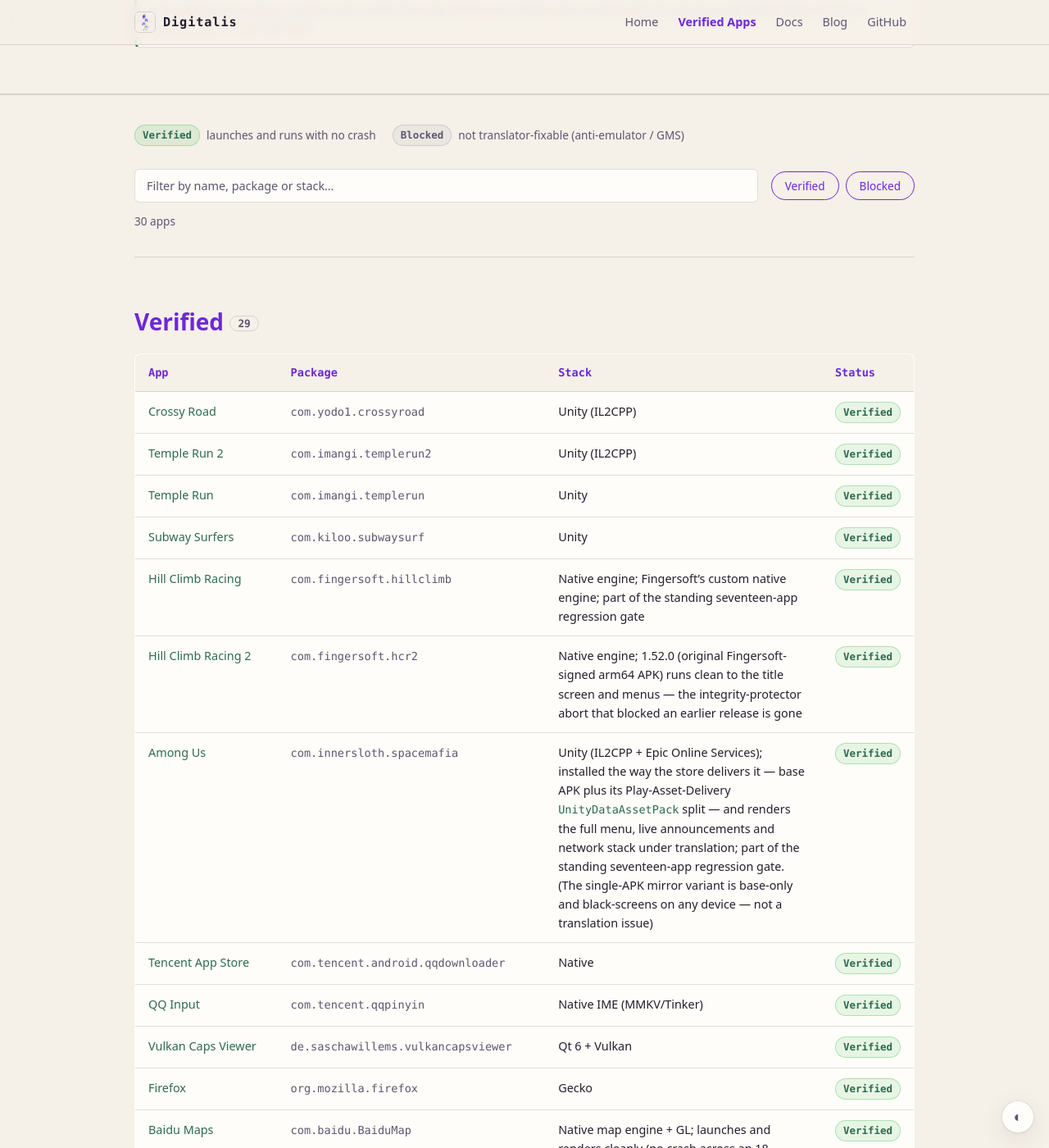
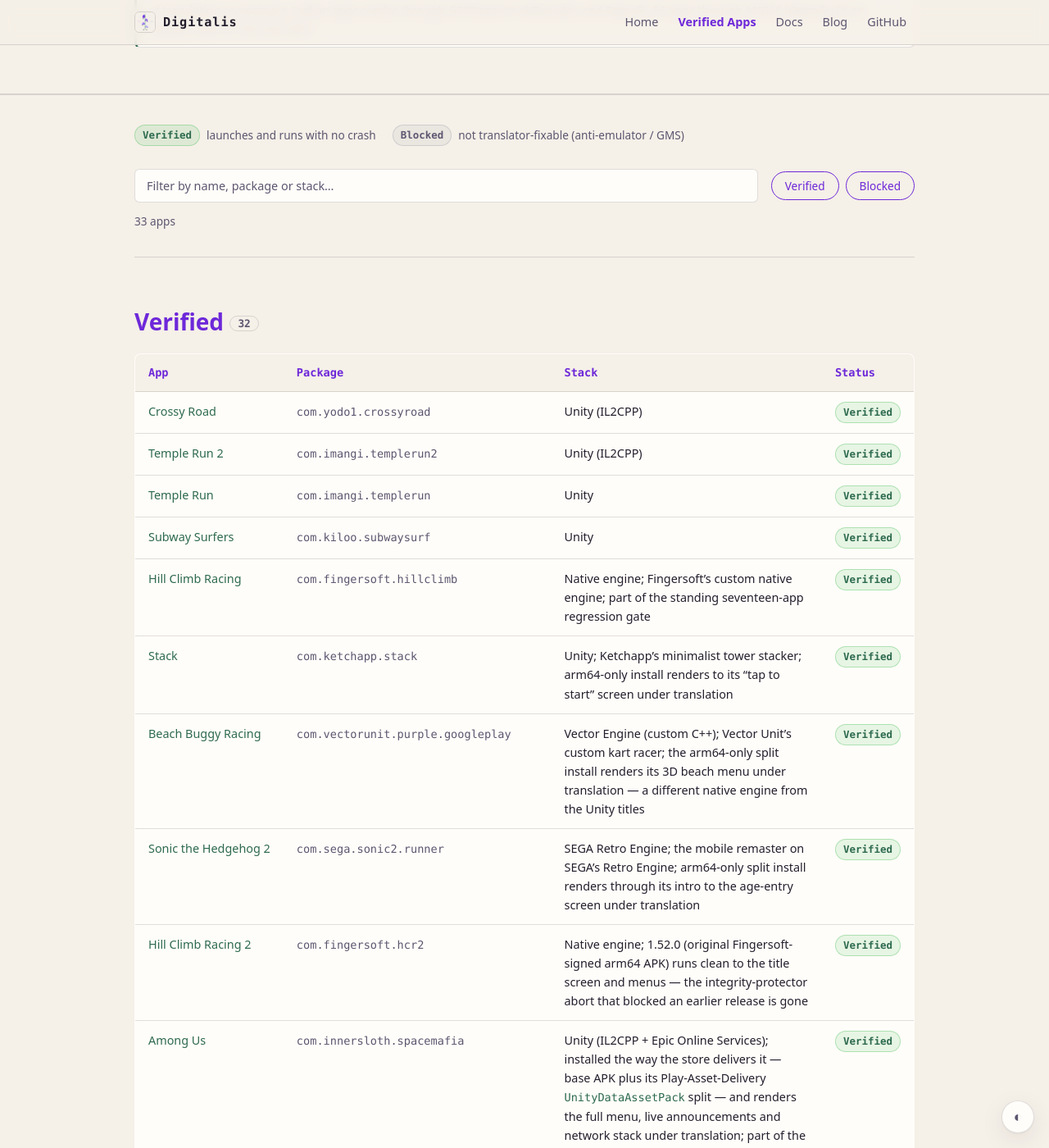
Before and after one commit to DigitalisX64/digitalisx64.github.io, a Jekyll site: the page built from apps.html, in a window 1280 px wide and 1400 px high, scrolled down 314 px. Shown: the whole window at 82% size. Built offline with Jekyll 4.4.1, drawn with Linux system fonts in a browser that asks for light colours.

Commit message:
Add Stack, Beach Buggy Racing, Sonic 2 to verified games
Three more arm64-only games confirmed rendering under translation, adding
engine diversity: Stack (Ketchapp/Unity), Beach Buggy Racing (Vector Unit
custom C++ engine), Sonic the Hedgehog 2 (SEGA Retro Engine). Each installs
with no x86/x86_64 native code, so it runs under translation rather than
natively.

```diff
--- a/_data/apps.yml
+++ b/_data/apps.yml
@@ -35,6 +35,25 @@ verified:
     notes: >-
       Fingersoft&rsquo;s custom native engine; part of the standing
       seventeen-app regression gate
+  - name: 'Stack'
+    package: com.ketchapp.stack
+    stack: 'Unity'
+    notes: >-
+      Ketchapp&rsquo;s minimalist tower stacker; arm64-only install renders to
+      its &ldquo;tap to start&rdquo; screen under translation
+  - name: 'Beach Buggy Racing'
+    package: com.vectorunit.purple.googleplay
+    stack: 'Vector Engine (custom C++)'
+    notes: >-
+      Vector Unit&rsquo;s custom kart racer; the arm64-only split install
+      renders its 3D beach menu under translation &mdash; a different native
+      engine from the Unity titles
+  - name: 'Sonic the Hedgehog 2'
+    package: com.sega.sonic2.runner
+    stack: 'SEGA Retro Engine'
+    notes: >-
+      the mobile remaster on SEGA&rsquo;s Retro Engine; arm64-only split install
+      renders through its intro to the age-entry screen under translation
   - name: 'Hill Climb Racing 2'
     package: com.fingersoft.hcr2
     stack: 'Native engine'
```
